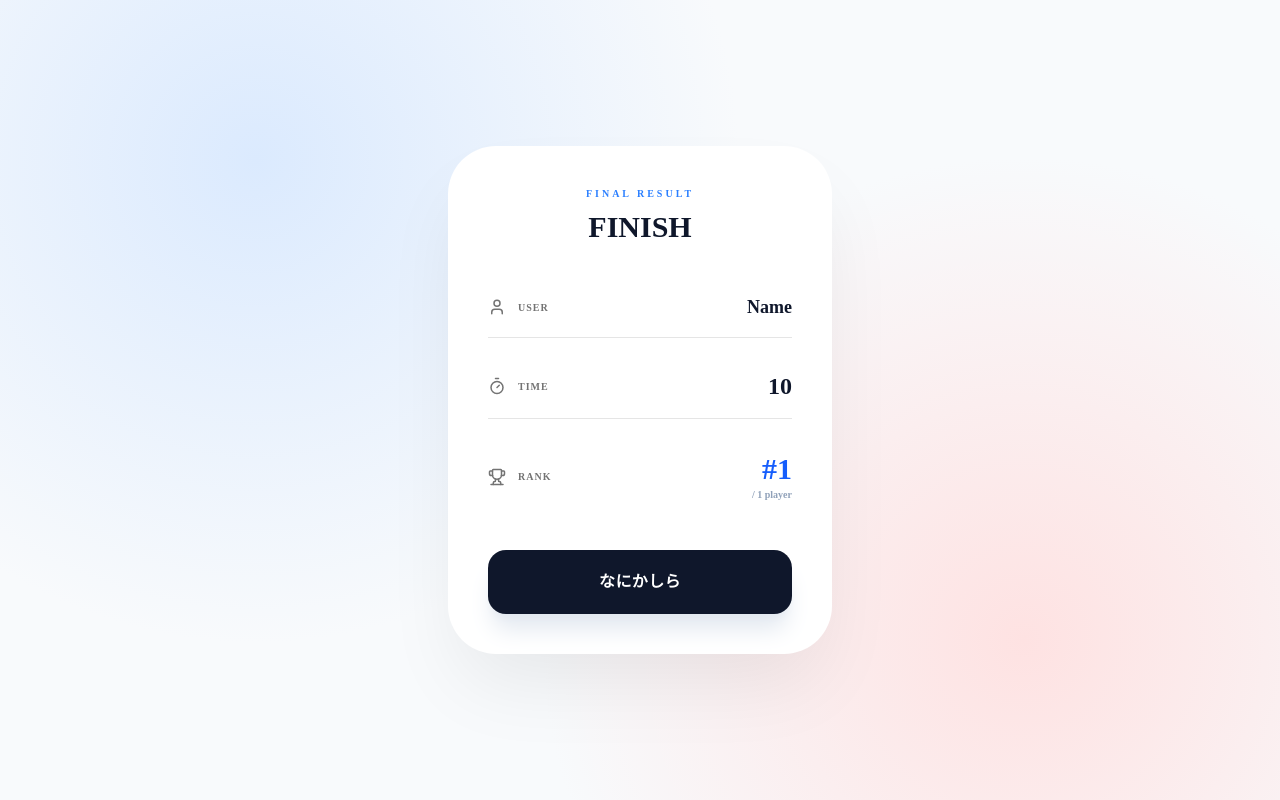
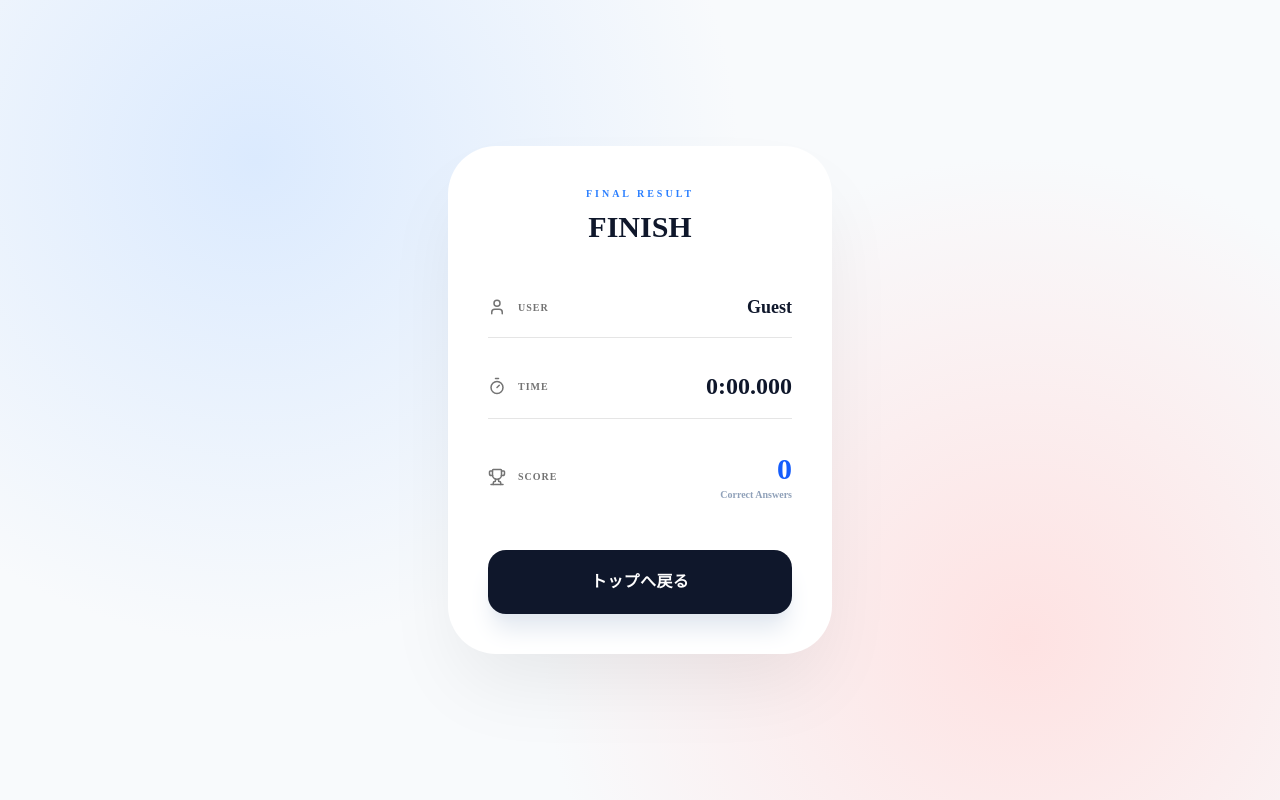
Before and after one commit to takaaaa-jun/statusC8, a Next.js app: page /game/result in a window 1280 px wide. Built offline with nearby package versions, Linux system fonts and the light colour scheme.

Commit message:
setting timer

```diff
--- a/src/app/game/play/page.tsx
+++ b/src/app/game/play/page.tsx
@@ -3,9 +3,10 @@
 import Image from "next/image";
 import dynamic from "next/dynamic";
 import { useRouter } from "next/navigation";
-import { useState } from "react";
+import { useState, useEffect } from "react";
 import type { ComponentType } from "react";
 
+import { RankingManager } from "@/feature/game/engine/ranking";
 import { Button } from "@/components/ui/button";
 import type {
   AnswerResponse,
@@ -197,6 +198,19 @@ export default function GamePlayPage() {
   // 画面に出すエラーメッセージ
   const [errorMessage, setErrorMessage] = useState<string | null>(null);
 
+  // タイマー用のState
+  const [elapsed, setElapsed] = useState(0);
+
+  useEffect(() => {
+    const timer = setInterval(() => {
+      const ms = RankingManager.getElapsedMs();
+      if (ms !== null) {
+        setElapsed(Math.floor(ms / 1000));
+      }
+    }, 100);
+    return () => clearInterval(timer);
+  }, []);
+
   // 現在の問題を保持する
   const [currentQuestion, setCurrentQuestion] =
     useState<StartGameResponse | null>(null);
@@ -242,6 +256,12 @@ export default function GamePlayPage() {
 
   // 最初の開始ボタンからも、回答後の次の問題表示からも使う
   const startGame = async () => {
+    // 初回の「ゲーム開始」ボタンを押したときにタイマーを動かし始める
+    if (!currentQuestion) {
+      const name = RankingManager.getPlayerName();
+      RankingManager.startTimer(name);
+      setElapsed(0);
+    }
     await loadNextQuestion();
   };
 
@@ -249,6 +269,10 @@ export default function GamePlayPage() {
   const resetGame = async () => {
     setIsResetting(true);
     setErrorMessage(null);
+
+    // リセット時にタイマーも停止・消去する
+    RankingManager.clearTimer();
+    setElapsed(0);
 
     try {
       const response = await fetch("/api/game/start?reset=1", {
@@ -336,6 +360,21 @@ export default function GamePlayPage() {
               width: `${Math.min((visibleCnt / VISIBLE_CNT_MAX) * 100, 100)}%`,
             }}
           />
+        </div>
+      </aside>
+
+      {/* タイマー表示 (右上) */}
+      <aside className="fixed top-4 right-4 z-50 rounded-2xl border-2 border-white bg-black/95 p-3 shadow-[0_10px_30px_rgba(0,0,0,0.5)] backdrop-blur sm:top-6 sm:right-6 sm:p-4 min-w-[100px] text-center">
+        <p className="text-[10px] font-bold tracking-[0.25em] text-white/80 sm:text-xs">
+          TIME
+        </p>
+        <div className="mt-1 flex items-end justify-center gap-1">
+          <span className="font-mono text-3xl leading-none font-black tracking-wider text-white tabular-nums sm:text-4xl text-green-400">
+            {elapsed}
+          </span>
+          <span className="mb-0.5 text-xs font-semibold text-white/70 sm:text-sm">
+            s
+          </span>
         </div>
       </aside>
 
--- a/src/app/game/result/page.tsx
+++ b/src/app/game/result/page.tsx
@@ -1,16 +1,30 @@
-import React from "react";
+"use client";
 
+import React, { useEffect, useState } from "react";
+import { RankingManager } from "@/feature/game/engine/ranking";
 import { Timer, User, Trophy, ArrowRight, RotateCcw } from 'lucide-react';
 
 export default function ResultPage(){
+    const [resultData, setResultData] = useState<{ playerName: string; timeMs: number } | null>(null);
+
+    const [cnt, setCnt] = useState("0");
+
+    useEffect(() => {
+        // CSR時にURLからcntパラメータを取得
+        const params = new URLSearchParams(window.location.search);
+        setCnt(params.get("cnt") || "0");
+
+        const data = RankingManager.stopTimer();
+        if (data) {
+            setResultData(data);
+        }
+    }, []);
 
     const userData = {
-    name: "Name",
-    time: 10,
-    rank: 1,
-    totalPlayers: 1
+        name: resultData?.playerName || "Guest",
+        time: resultData ? RankingManager.formatTime(resultData.timeMs) : "0:00.000",
+        score: cnt
     };
-
 
     return (
         <main className="min-h-screen overflow-hidden bg-neutral-50">
@@ -46,23 +60,23 @@ export default function ResultPage(){
                         <span className="text-2xl font-bold">{userData.time}</span>
                     </div>
 
-                    {/* 順位 */}
+                    {/* スコア(進行度) */}
                     <div className="flex items-center justify-between">
                         <div className="flex items-center gap-3 text-muted-foreground">
                         <Trophy size={18} />
-                        <span className="text-[10px] font-bold uppercase tracking-widest">Rank</span>
+                        <span className="text-[10px] font-bold uppercase tracking-widest">Score</span>
                         </div>
                         <div className="text-right">
-                        <span className="text-3xl font-black text-blue-600 ">#{userData.rank}</span>
-                        <span className="text-[10px] text-slate-400 font-bold block">/ {userData.totalPlayers} {userData.totalPlayers===1 ? "player":"players"}
+                        <span className="text-3xl font-black text-blue-600 ">{userData.score}</span>
+                        <span className="text-[10px] text-slate-400 font-bold block">Correct Answers
                         </span>
                         </div>
                     </div>
                 </div>
 
                 {/* アクション */}
-                <button className="group w-full bg-slate-900 text-white py-5 rounded-2xl flex items-center justify-center gap-3 hover:bg-blue-600 transition-all duration-300 active:scale-95 shadow-xl shadow-slate-200">
-                <span className="font-bold tracking-wide">なにかしら</span>
+                <button className="group w-full bg-slate-900 text-white py-5 rounded-2xl flex items-center justify-center gap-3 hover:bg-blue-600 transition-all duration-300 active:scale-95 shadow-xl shadow-slate-200" onClick={() => window.location.href = "/"}>
+                <span className="font-bold tracking-wide">トップへ戻る</span>
                 {/* <ArrowRight size={20} className="group-hover:translate-x-1 transition-transform" /> */}
                 </button>
             </div>
--- a/src/app/page.tsx
+++ b/src/app/page.tsx
@@ -1,8 +1,28 @@
+"use client";
+
+import { useState } from "react";
+import { useRouter } from "next/navigation";
 import { Button } from "@/components/ui/button";
 import { Input } from "@/components/ui/input";
-import Link from "next/link";
+import { RankingManager } from "@/feature/game/engine/ranking";
 
 export default function Home() {
+  const [playerName, setPlayerName] = useState("");
+  const router = useRouter();
+
+  const handleStart = async () => {
+    RankingManager.setPlayerName(playerName.trim() || "Guest");
+    RankingManager.clearTimer(); // タイマー状態を初期化
+    // ゲームのサーバーサイドセッション（クッキー）をリセットする
+    try {
+      await fetch("/api/game/start?reset=1", { method: "POST" });
+    } catch (error) {
+      console.error(error);
+    }
+    // その後、ゲーム画面へ遷移
+    router.push("/game/play");
+  };
+
   return (
     <main className="relative min-h-screen overflow-hidden bg-neutral-50">
       <div className="pointer-events-none absolute inset-0 bg-[radial-gradient(circle_at_20%_20%,#dbeafe_0,transparent_40%),radial-gradient(circle_at_80%_80%,#fee2e2_0,transparent_40%)]" />
@@ -17,6 +37,8 @@ export default function Home() {
           <div className="mx-auto mb-10 w-full max-w-xl">
             <Input
               placeholder="プレイヤー名を入力"
+              value={playerName}
+              onChange={(e) => setPlayerName(e.target.value)}
               className="h-12 rounded-xl border-neutral-300 bg-white text-base shadow-sm"
             />
           </div>
@@ -31,11 +53,12 @@ export default function Home() {
           >
             引き返す
           </Button>
-          <Link href="/game/play">
-            <Button className="h-12 min-w-32 rounded-xl bg-neutral-900 text-base font-medium text-white hover:bg-neutral-800">
-              次に進む
-            </Button>
-          </Link>
+          <Button
+            className="h-12 min-w-32 rounded-xl bg-neutral-900 text-base font-medium text-white hover:bg-neutral-800"
+            onClick={handleStart}
+          >
+            次に進む
+          </Button>
         </div>
       </div>
     </main>
--- a/src/feature/game/engine/ranking.ts
+++ b/src/feature/game/engine/ranking.ts
@@ -4,6 +4,16 @@
 export class RankingManager {
     private static STORAGE_KEY = 'status_c8_timer_start';
     private static NAME_KEY = 'status_c8_player_name';
+
+    /**
+     * プレイヤー名のみを保存します（タイマー開始前用）。
+     * @param playerName プレイヤー名
+     */
+    static setPlayerName(playerName: string): void {
+        if (typeof window !== 'undefined') {
+            localStorage.setItem(this.NAME_KEY, playerName);
+        }
+    }
 
     /**
      * 計測を開始します。
@@ -13,6 +23,15 @@ export class RankingManager {
         if (typeof window !== 'undefined') {
             localStorage.setItem(this.STORAGE_KEY, Date.now().toString());
             localStorage.setItem(this.NAME_KEY, playerName);
+        }
+    }
+
+    /**
+     * 計測状態をリセット（クリア）します。
+     */
+    static clearTimer(): void {
+        if (typeof window !== 'undefined') {
+            localStorage.removeItem(this.STORAGE_KEY);
         }
     }
 
```
